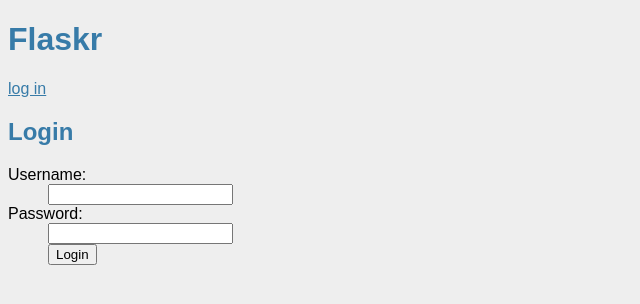
After one commit to valzevul/summer_project, a Flask app: page /login in a window 1280 px wide. The commit adds this page. Shown: the top 304 px of the page, without its empty margins (0-640 px from the left). Run offline with Flask 2, Linux system fonts and the light colour scheme.

Commit message:
- Server DB

```diff
--- a/server/main.py
+++ b/server/main.py
@@ -39,6 +39,24 @@ def init_db():
             db.cursor().executescript(f.read())
         db.commit()
 
+@app.route("/")
+def show_entries():
+    db = get_db()
+    cur = db.execute("select title, text from entries order by id desc")
+    entries = cur.fetchall()
+    return render_template("show_entries.html", entries=entries)
+
+
+@app.route("/add", methods=["POST"])
+def add_entry():
+    if not session.get("logged_in"):
+        abort(401)
+    db = get_db()
+    db.execute("insert into entries (title, text) values (?, ?)",
+                 [request.form["title"], request.form["text"]])
+    db.commit()
+    flash("New entry was successfully posted")
+    return redirect(url_for("show_entries"))
 
 @app.route("/login", methods=["GET", "POST"])
 def login():
@@ -88,12 +106,6 @@ def logout():
 # </html>
 # '''
 
-@app.route("/")
-def show_entries():
-    db = get_db()
-    cur = db.execute("select title, text from entries order by id desc")
-    entries = cur.fetchall()
-    return render_template("show_entries.html", entries=entries)
 
 if __name__ == "__main__":
     app.run( debug = True )
--- /dev/null
+++ b/server/static/style.css
@@ -0,0 +1,2 @@
+body { font-family: sans-serif; background: #eee; }
+a, h1, h2 { color: #377ba8; }
--- a/server/layout.html
+++ b/server/templates/layout.html
@@ -1,13 +1,13 @@
 <!doctype html>
 <title>Flaskr</title>
-<link rel=stylesheet type=text/css href="{{ url_for(’static’, filename=’style.css’)
+<link rel=stylesheet type=text/css href="{{ url_for("static", filename="style.css") }}">
 <div class=page>
   <h1>Flaskr</h1>
   <div class=metanav>
   {% if not session.logged_in %}
-    <a href="{{ url_for(’login’) }}">log in</a>
+    <a href="{{ url_for("login") }}">log in</a>
   {% else %}
-    <a href="{{ url_for(’logout’) }}">log out</a>
+    <a href="{{ url_for("logout") }}">log out</a>
   {% endif %}
   </div>
   {% for message in get_flashed_messages() %}
--- /dev/null
+++ b/server/templates/login.html
@@ -0,0 +1,14 @@
+{% extends "layout.html" %}
+{% block body %}
+  <h2>Login</h2>
+  {% if error %}<p class=error><strong>Error:</strong> {{ error }}{% endif %}
+  <form action="{{ url_for("login") }}" method=post>
+    <dl>
+      <dt>Username:
+      <dd><input type=text name=username>
+      <dt>Password:
+      <dd><input type=password name=password>
+      <dd><input type=submit value=Login>
+    </dl>
+  </form>
+{% endblock %}
```
Also changed, not shown: server/templates/show_entries.html (added, +21 -0 lines), server/flaskr.db.
